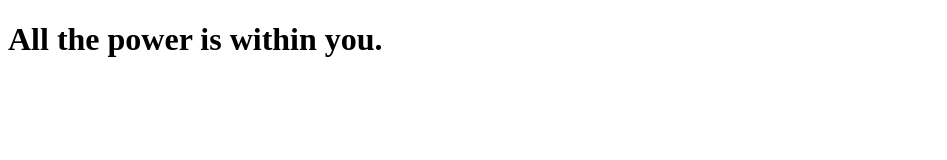
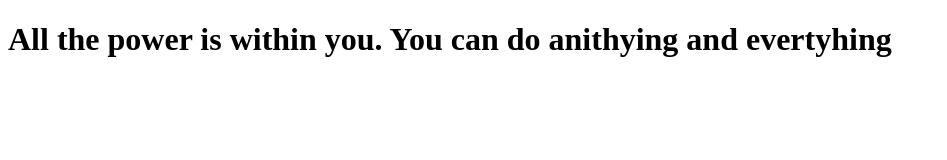
Before and after one commit to anngelRuiz/testrepo, a plain HTML site: page index.html in a window 1280 px wide. Shown: the whole page, without its empty margins (0-947 px from the left). Drawn offline with Linux system fonts and the light colour scheme.

Commit message:
completed the first quote

```diff
--- a/index.html
+++ b/index.html
@@ -6,6 +6,6 @@
     <title>Document</title>
 </head>
 <body>
-    <h1>All the power is within you.</h1>
+    <h1>All the power is within you. You can do anithying and evertyhing</h1>
 </body>
 </html>
```
